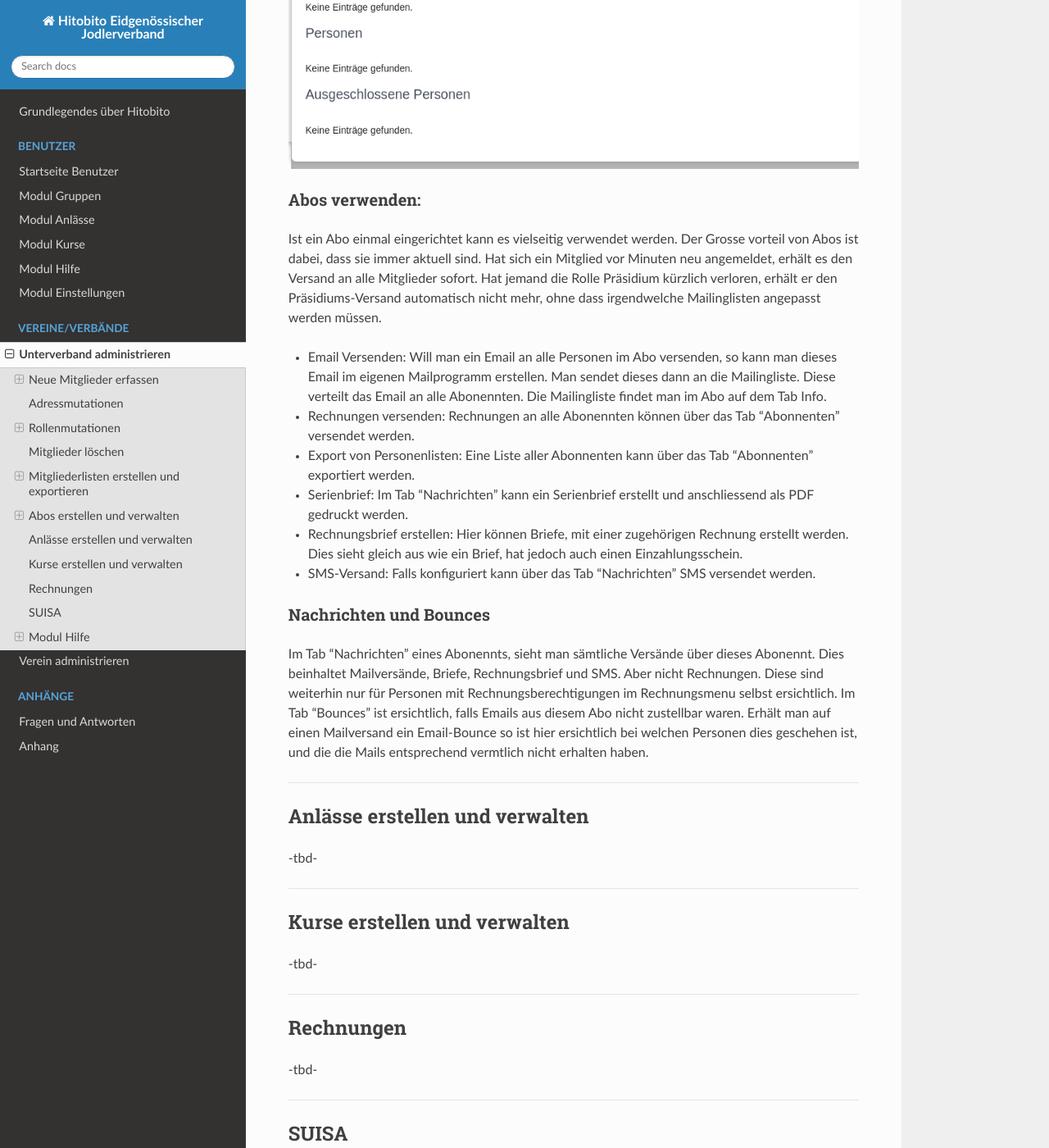
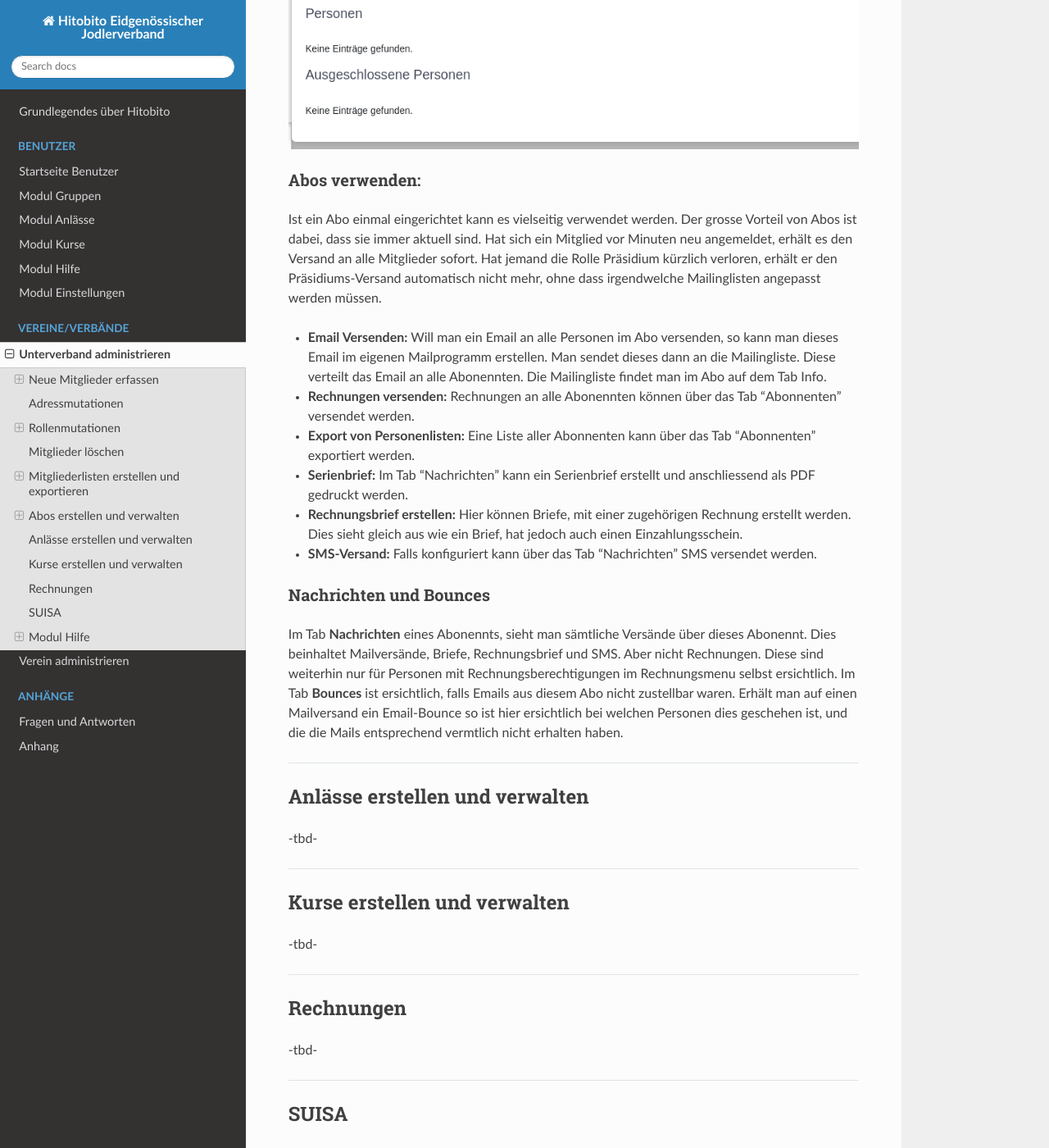
Before and after one commit to hitobito/user_documentation_ejv, a Sphinx documentation site: the page built from docs/verband.md, in a window 1280 px wide and 1400 px high, scrolled down 14309 px. Shown: the whole window at 82% size. Built offline with Sphinx 7.4.7 and the Read the Docs theme 3.1.0, drawn with Linux system fonts in a browser that asks for light colours; part of the change alters nothing that is shown; some of the changed text lies outside the part shown.

```diff
--- a/docs/verband.md
+++ b/docs/verband.md
@@ -170,7 +170,7 @@ Im Tab Mailing-Liste (Email) gibt es die folgenden Einstellungsmöglichkeiten:
 - Abonnenten dürfen auf die Mailingliste schreiben: Ist dieser Punkt angewählt, dürfen alle Empfänger der Abo-Liste auch selbst auf diese schreiben. Bei vielen Empfänger wird davon eher abgeraten.
 - Beliebige Absender/-innen dürfen auf die Mailingliste schreiben: Ist dieser Punkta ngewählt dürfen beliebige Absender an den Abo-Verteiler schreiben. Ausser bei sehr spezifischen Usecases wird davon klar abgeraten.
 - E-Mail mit Bestätigung an Absender schicken: Ist dies angewählt, erhält der Absender einer Email eine Bestätigung nachdem alle Emails versendet wurden.
--
+
 ![image](images/abo3.png)
 
 Im Tab MailChimp gibt es Einstellungsmöglichkeiten falls die Adresslisten dieses Abonements mit einem bestehenden Mailchimp Konto Synchronisiert werden sollen.
@@ -180,29 +180,29 @@ Im Tab MailChimp gibt es Einstellungsmöglichkeiten falls die Adresslisten diese
 ### Abonennten definieren
 Hat man ein Abonement erstellt, kann nach dem Speichern im Tab "Abonennten" definiert werden, wer in diesem Abonemment inkludiert werden soll
 
-- Personen hinzufügen: Hier kann eine Einzelperson hinzugefügt werden. Dies macht nur Sinn, wenn eine spezifische Person welche die sonnstigen Auswahlkriterien sonnst nicht erfüllt ebenfalls im Abo aufgenommen werden soll.
-- Gruppen/Rollen hinzufügen: Hier kann nach einer Gruppe gesucht werden. Am besten sucht man hier nach der obersten Gruppe von der man Personen inkludieren will. Es erscheint anschliessend eine Auswahl aller Rollentypen in dieser Gruppe und deren Untergruppen. Hier kann definiert werden, soll ein Abo alle Personen einer bestimmten Rolle inkludieren. Zusätzlich können hier auch Personen mit bestimmten Tags inludiert oder exkludiert werden. Dabei können auch mehrere Tags miteinander kombiniert werden.
-- Anlass Hinzufügen: Möchte man in einem Abo automatisch alle Personen eines bestimmten Anlasses inkludieren, kann man hier diesen Anlass auswählen.
-- Personen ausschliessen: Damit können Einzelpersonen die sonnst alle Kriterien erfüllen trotzdem ausschliessen.
-- Globale Bedingungen: Hier kann fast jedes Feld in Hitobito gesucht und gefiltert werden. Beispielsweise kann nach bestimmten Sprachen, Geschlecht, Alter, Wohnort und vielem mehr gefiltert werden.
+- **Personen hinzufügen:** Hier kann eine Einzelperson hinzugefügt werden. Dies macht nur Sinn, wenn eine spezifische Person welche die sonnstigen Auswahlkriterien sonnst nicht erfüllt ebenfalls im Abo aufgenommen werden soll.
+- **Gruppen/Rollen hinzufügen:** Hier kann nach einer Gruppe gesucht werden. Am besten sucht man hier nach der obersten Gruppe von der man Personen inkludieren will. Es erscheint anschliessend eine Auswahl aller Rollentypen in dieser Gruppe und deren Untergruppen. Hier kann definiert werden, soll ein Abo alle Personen einer bestimmten Rolle inkludieren. Zusätzlich können hier auch Personen mit bestimmten **Tags** inludiert oder exkludiert werden. Dabei können auch mehrere Tags miteinander kombiniert werden.
+- **Anlass Hinzufügen:** Möchte man in einem Abo automatisch alle Personen eines bestimmten Anlasses inkludieren, kann man hier diesen Anlass auswählen.
+- **Personen ausschliessen:** Damit können Einzelpersonen die sonnst alle Kriterien erfüllen trotzdem ausschliessen.
+- **Globale Bedingungen:** Hier kann fast jedes Feld in Hitobito gesucht und gefiltert werden. Beispielsweise kann nach bestimmten Sprachen, Geschlecht, Alter, Wohnort und vielem mehr gefiltert werden.
 
 ![image](images/abo5.png)
 
 ### Abos verwenden:
 Ist ein Abo einmal eingerichtet kann es vielseitig verwendet werden.
-Der Grosse vorteil von Abos ist dabei, dass sie immer aktuell sind.
+Der grosse Vorteil von Abos ist dabei, dass sie immer aktuell sind.
 Hat sich ein Mitglied vor Minuten neu angemeldet, erhält es den Versand an alle Mitglieder sofort. Hat jemand die Rolle Präsidium kürzlich verloren, erhält er den Präsidiums-Versand automatisch nicht mehr, ohne dass irgendwelche Mailinglisten angepasst werden müssen.
 
-- Email Versenden: Will man ein Email an alle Personen im Abo versenden, so kann man dieses Email im eigenen Mailprogramm erstellen. Man sendet dieses dann an die Mailingliste. Diese verteilt das Email an alle Abonennten. Die Mailingliste findet man im Abo auf dem Tab Info.
-- Rechnungen versenden: Rechnungen an alle Abonennten können über das Tab "Abonnenten" versendet werden.
-- Export von Personenlisten: Eine Liste aller Abonnenten kann über das Tab "Abonnenten" exportiert werden.
-- Serienbrief: Im Tab "Nachrichten" kann ein Serienbrief erstellt und anschliessend als PDF gedruckt werden.
-- Rechnungsbrief erstellen: Hier können Briefe, mit einer zugehörigen Rechnung erstellt werden. Dies sieht gleich aus wie ein Brief, hat jedoch auch einen Einzahlungsschein.
-- SMS-Versand: Falls konfiguriert kann über das Tab "Nachrichten" SMS versendet werden.
+- **Email Versenden:** Will man ein Email an alle Personen im Abo versenden, so kann man dieses Email im eigenen Mailprogramm erstellen. Man sendet dieses dann an die Mailingliste. Diese verteilt das Email an alle Abonennten. Die Mailingliste findet man im Abo auf dem Tab Info.
+- **Rechnungen versenden:** Rechnungen an alle Abonennten können über das Tab "Abonnenten" versendet werden.
+- **Export von Personenlisten:** Eine Liste aller Abonnenten kann über das Tab "Abonnenten" exportiert werden.
+- **Serienbrief:** Im Tab "Nachrichten" kann ein Serienbrief erstellt und anschliessend als PDF gedruckt werden.
+- **Rechnungsbrief erstellen:** Hier können Briefe, mit einer zugehörigen Rechnung erstellt werden. Dies sieht gleich aus wie ein Brief, hat jedoch auch einen Einzahlungsschein.
+- **SMS-Versand:** Falls konfiguriert kann über das Tab "Nachrichten" SMS versendet werden.
 
 ### Nachrichten und Bounces
-Im Tab "Nachrichten" eines Abonennts, sieht man sämtliche Versände über dieses Abonennt. Dies beinhaltet Mailversände, Briefe, Rechnungsbrief und SMS. Aber nicht Rechnungen. Diese sind weiterhin nur für Personen mit Rechnungsberechtigungen im Rechnungsmenu selbst ersichtlich.
-Im Tab "Bounces" ist ersichtlich, falls Emails aus diesem Abo nicht zustellbar waren. Erhält man auf einen Mailversand ein Email-Bounce so ist hier ersichtlich bei welchen Personen dies geschehen ist, und die die Mails entsprechend vermtlich nicht erhalten haben.
+Im Tab **Nachrichten** eines Abonennts, sieht man sämtliche Versände über dieses Abonennt. Dies beinhaltet Mailversände, Briefe, Rechnungsbrief und SMS. Aber nicht Rechnungen. Diese sind weiterhin nur für Personen mit Rechnungsberechtigungen im Rechnungsmenu selbst ersichtlich.
+Im Tab **Bounces** ist ersichtlich, falls Emails aus diesem Abo nicht zustellbar waren. Erhält man auf einen Mailversand ein Email-Bounce so ist hier ersichtlich bei welchen Personen dies geschehen ist, und die die Mails entsprechend vermtlich nicht erhalten haben.
 
 ---
 ## Anlässe erstellen und verwalten
```
